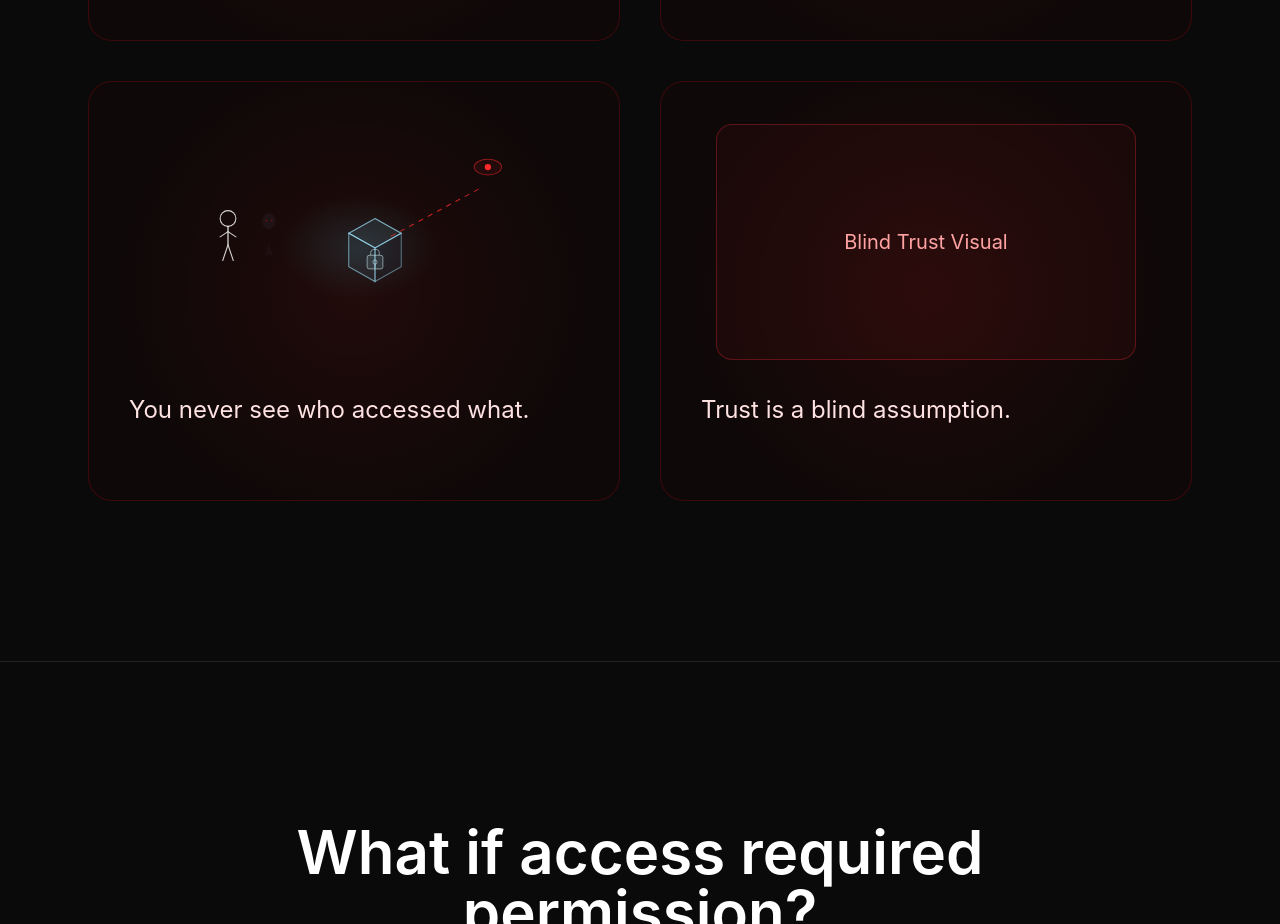
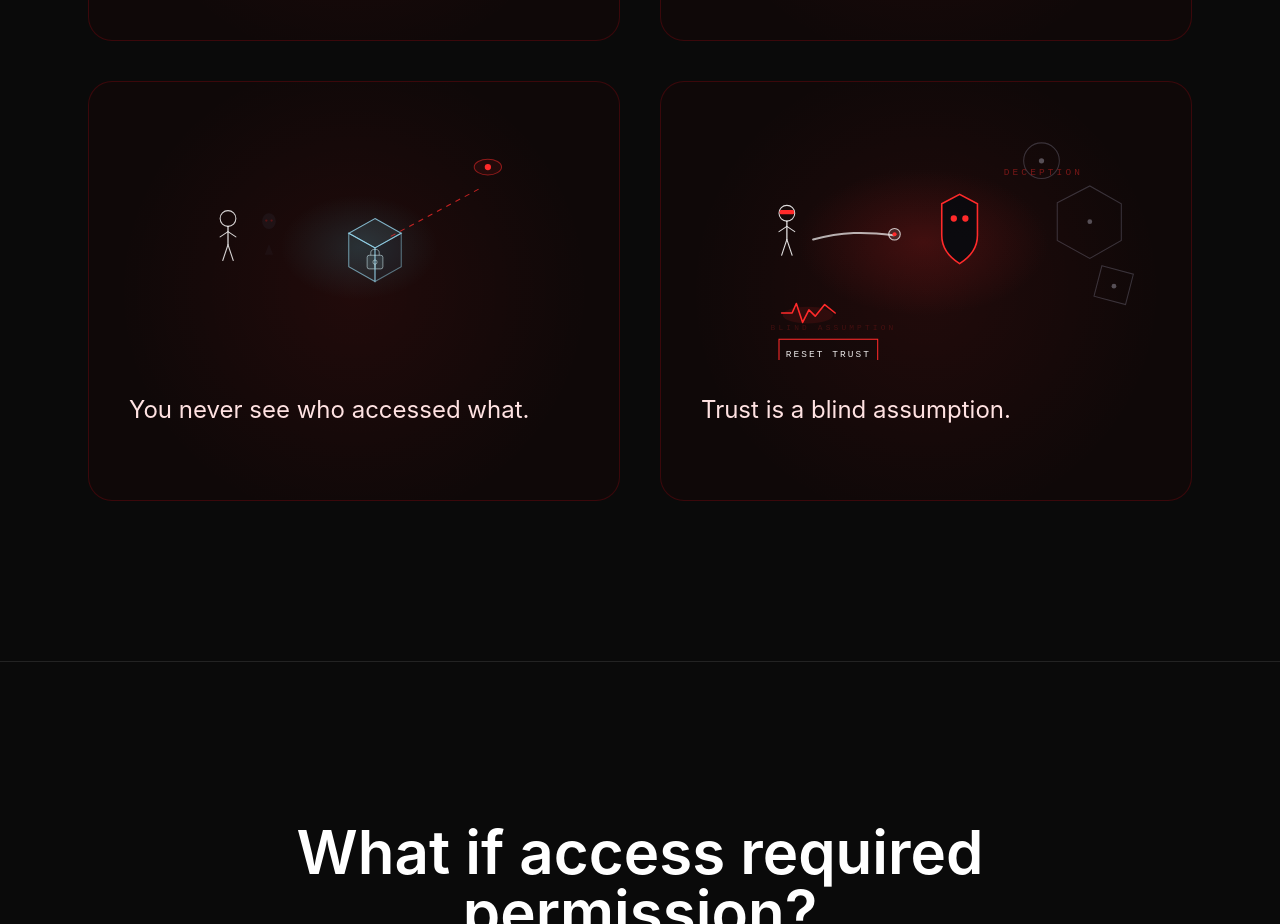
Before and after one commit to Architects-of-Change-Protocol/Architects_of_Change_Protocol, a React (Vite) app in the folder frontend/app/: page / in a window 1280 px wide. Shown: the part 1480-2404 px from the top of the page. Built offline with nearby package versions, Linux system fonts and the light colour scheme.

Commit message:
Add blind trust animation

```diff
--- a/frontend/app/src/landing/components/BlindTrustAnimation.tsx
+++ b/frontend/app/src/landing/components/BlindTrustAnimation.tsx
@@ -1,8 +1,140 @@
-
 export function BlindTrustAnimation() {
   return (
-    <div className="w-full max-w-[420px] aspect-[16/9] flex items-center justify-center rounded-2xl border border-red-500/30 bg-red-500/5 text-red-300 text-xl">
-      Blind Trust Visual
+    <div className="w-full max-w-[420px] aspect-[16/9] flex items-center justify-center">
+      <svg viewBox="0 0 800 450" className="w-full h-full">
+        <defs>
+          <radialGradient id="trustGlow" cx="50%" cy="50%" r="50%">
+            <stop offset="0%" stopColor="#ff2a2a" stopOpacity="0.16" />
+            <stop offset="100%" stopColor="#ff2a2a" stopOpacity="0" />
+          </radialGradient>
+        </defs>
+
+        <rect width="800" height="450" fill="transparent" />
+
+        {/* ambient glow */}
+        <ellipse cx="395" cy="225" rx="240" ry="140" fill="url(#trustGlow)" />
+
+        {/* stick figure */}
+        <g transform="translate(95,145)" stroke="rgba(255,255,255,0.85)" fill="none">
+          <circle cx="40" cy="25" r="15" strokeWidth="2" />
+          <path d="M 40 40 L 40 75" strokeWidth="2.5" strokeLinecap="round" />
+          <path d="M 40 50 L 25 60 M 40 50 L 55 60" strokeWidth="2" strokeLinecap="round" />
+          <path d="M 40 75 L 30 105 M 40 75 L 50 105" strokeWidth="2" strokeLinecap="round" />
+
+          {/* blindfold */}
+          <rect x="26" y="19" width="28" height="8" rx="3" fill="#ff2a2a" stroke="none">
+            <animate attributeName="opacity" values="0.75;1;0.75" dur="1.8s" repeatCount="indefinite" />
+          </rect>
+        </g>
+
+        {/* hand/connection */}
+        <path
+          d="M 185 220 C 240 205, 285 205, 338 212"
+          stroke="rgba(255,255,255,0.68)"
+          strokeWidth="4"
+          fill="none"
+          strokeLinecap="round"
+        />
+
+        {/* trust node at contact point */}
+        <g transform="translate(340,210)">
+          <circle cx="0" cy="0" r="11" fill="rgba(255,255,255,0.1)" stroke="rgba(255,255,255,0.75)" strokeWidth="2" />
+          <circle cx="0" cy="0" r="4" fill="#ff2a2a">
+            <animate attributeName="opacity" values="0.45;1;0.45" dur="1.2s" repeatCount="indefinite" />
+          </circle>
+        </g>
+
+        {/* deceptive mask / entity */}
+        <g transform="translate(430,120)">
+          <path
+            d="M 0 32 L 34 14 L 68 32 L 68 92 C 68 118 50 136 34 146 C 18 136 0 118 0 92 Z"
+            fill="rgba(10,10,14,0.96)"
+            stroke="#ff2a2a"
+            strokeWidth="3"
+          />
+
+          <circle cx="23" cy="60" r="6" fill="#ff2a2a">
+            <animate attributeName="opacity" values="0.7;1;0.7" dur="1.5s" repeatCount="indefinite" />
+          </circle>
+          <circle cx="45" cy="60" r="6" fill="#ff2a2a">
+            <animate attributeName="opacity" values="0.7;1;0.7" dur="1.5s" begin="0.15s" repeatCount="indefinite" />
+          </circle>
+        </g>
+
+        {/* surrounding abstract shapes */}
+        <g opacity="0.45" stroke="rgba(180,180,210,0.55)" fill="none">
+          <circle cx="620" cy="70" r="34" strokeWidth="2" />
+          <circle cx="620" cy="70" r="5" fill="rgba(220,220,240,0.75)" stroke="none" />
+
+          <polygon points="650,150 712,118 772,152 772,222 712,256 650,222" strokeWidth="2" />
+          <circle cx="712" cy="186" r="4.5" fill="rgba(220,220,240,0.75)" stroke="none" />
+
+          <polygon points="735,270 795,286 780,344 720,328" strokeWidth="2" />
+          <circle cx="758" cy="309" r="4.5" fill="rgba(220,220,240,0.75)" stroke="none" />
+        </g>
+
+        {/* heartbeat / trust dropping */}
+        <g transform="translate(125,336)">
+          <path
+            d="M 0 24 L 20 24 L 28 6 L 40 42 L 52 18 L 64 30 L 82 8 L 102 24"
+            stroke="#ff2a2a"
+            strokeWidth="3"
+            fill="none"
+            strokeLinecap="round"
+            strokeLinejoin="round"
+          >
+            <animate attributeName="opacity" values="0.5;1;0.5" dur="1.6s" repeatCount="indefinite" />
+          </path>
+          <ellipse cx="50" cy="28" rx="48" ry="16" fill="rgba(255,42,42,0.10)" />
+        </g>
+
+        {/* labels */}
+        <text
+          x="548"
+          y="98"
+          fill="rgba(255,42,42,0.42)"
+          fontSize="18"
+          letterSpacing="6"
+          fontFamily="Orbitron, monospace"
+        >
+          DECEPTION
+        </text>
+
+        <text
+          x="104"
+          y="392"
+          fill="rgba(255,42,42,0.18)"
+          fontSize="15"
+          letterSpacing="6"
+          fontFamily="Orbitron, monospace"
+        >
+          BLIND ASSUMPTION
+        </text>
+
+        {/* reset trust button */}
+        <g transform="translate(120,410)">
+          <rect
+            x="0"
+            y="0"
+            width="188"
+            height="52"
+            fill="rgba(20,10,10,0.75)"
+            stroke="#ff2a2a"
+            strokeWidth="2"
+          />
+          <text
+            x="94"
+            y="33"
+            textAnchor="middle"
+            fill="rgba(255,255,255,0.9)"
+            fontSize="18"
+            letterSpacing="4"
+            fontFamily="Orbitron, monospace"
+          >
+            RESET TRUST
+          </text>
+        </g>
+      </svg>
     </div>
   );
 }
```
